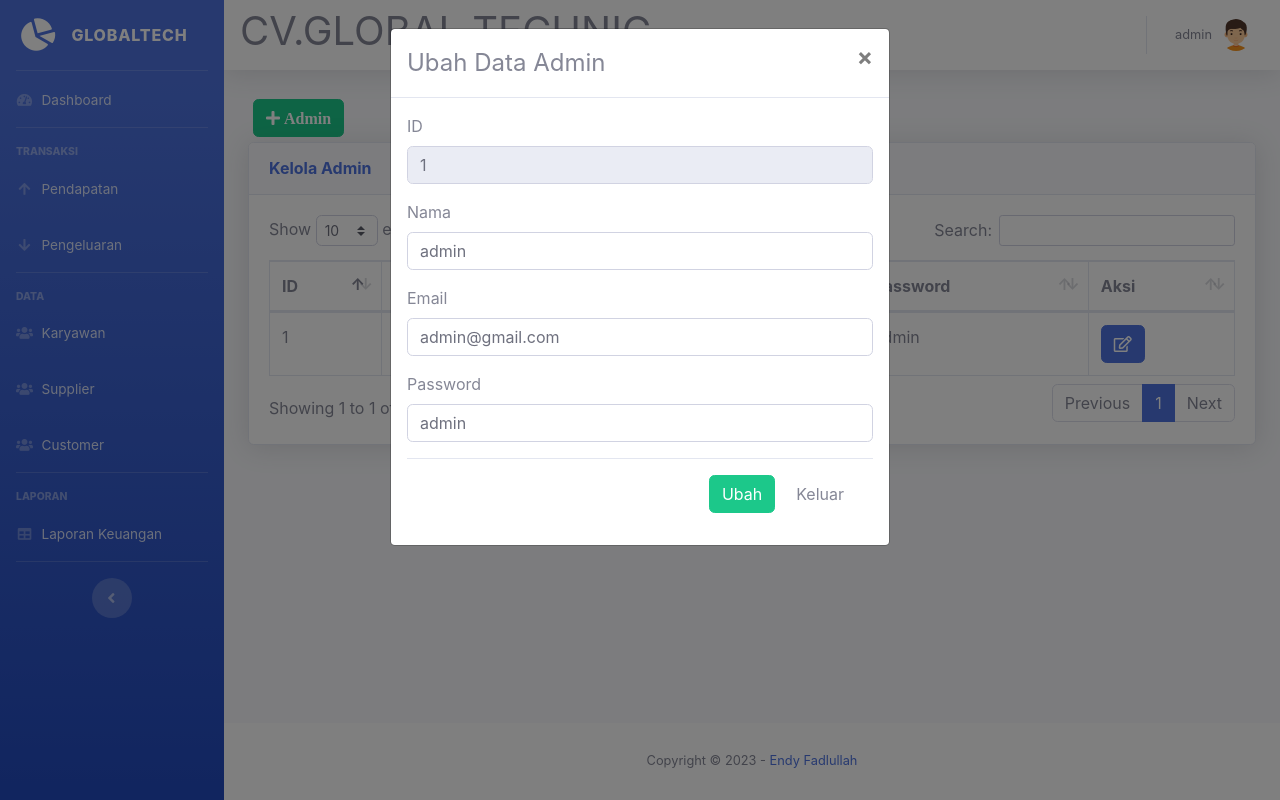
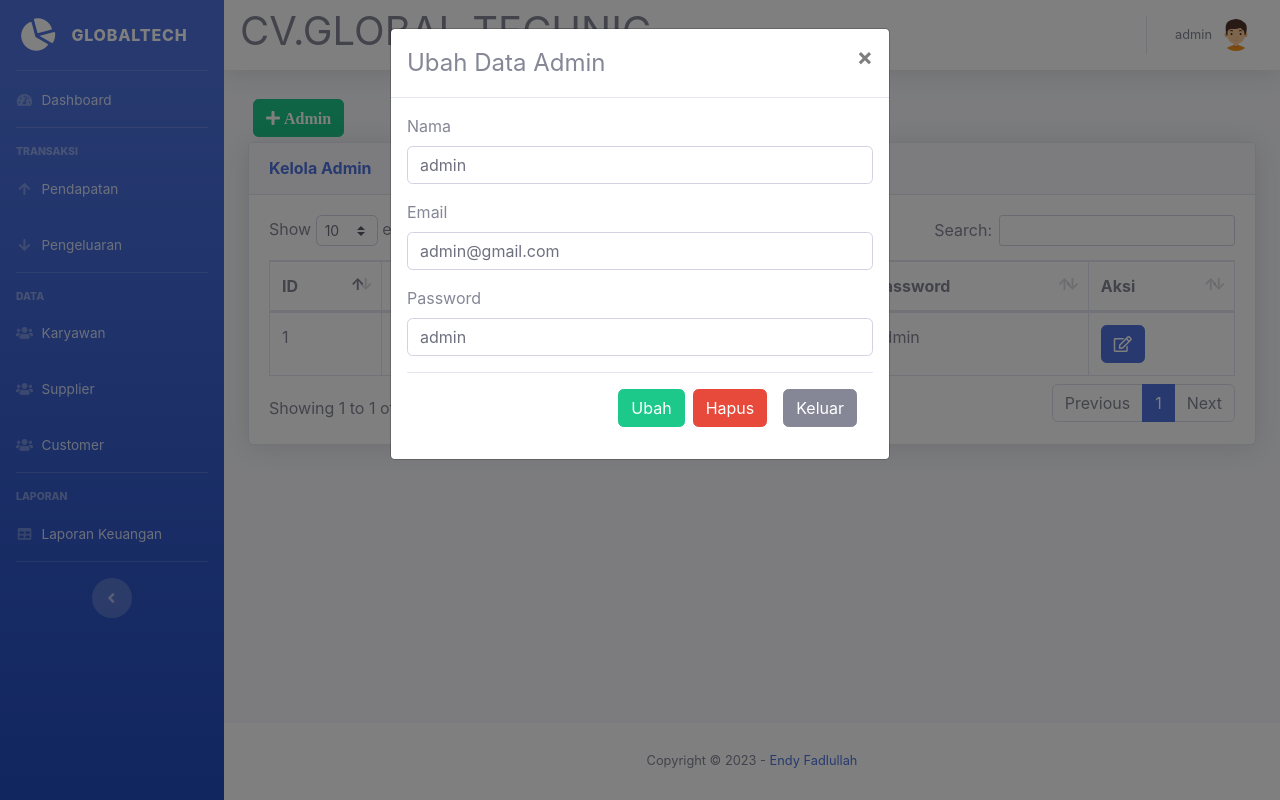
Before and after one commit to Endyfadlullah/project, a PHP site: page /profile.php in a window 1280 px wide, after a click that opens the changed part. Run offline with PHP 8.4, Linux system fonts and the light colour scheme; a user stored in the database is signed in; data comes from the database, SQL or seed files in the repository; some libraries are stand-ins or nearby versions.

Commit message:
tambah sweetalert di admin

```diff
--- a/profile.php
+++ b/profile.php
@@ -24,6 +24,9 @@ require 'cek-sesi.php';
   <!-- Custom styles for this page -->
   <link href="vendor/datatables/dataTables.bootstrap4.min.css" rel="stylesheet">
 
+  <!-- link alert -->
+  <script src="https://cdn.jsdelivr.net/npm/sweetalert2@11"></script>
+
 </head>
 
 <body id="page-top">
@@ -41,9 +44,11 @@ if ($_SESSION['id'] == 1) {
         $lihat = 'none';
       } else {
         $lihat = 'hidden';
-};
+      }
+      ;
       ?>
-<button type="button" class="btn btn-success" style="margin:5px; visibility:<?=$lihat?>" data-toggle="modal" data-target="#myModalTambah"><i class="fa fa-plus"> Admin</i></button><br>
+      <button type="button" class="btn btn-success" style="margin:5px; visibility:<?= $lihat ?>" data-toggle="modal"
+        data-target="#myModalTambah"><i class="fa fa-plus"> Admin</i></button><br>
 
 
       <!-- DataTales Example -->
@@ -69,21 +74,29 @@ if ($_SESSION['id'] == 1) {
                 <?php
                 $id = $_SESSION['id'];
                 if ($id == 1) {
-$query = mysqli_query($koneksi,"SELECT * FROM admin");
+                  $query = mysqli_query($koneksi, "SELECT * FROM admin");
                 } else {
-$query = mysqli_query($koneksi,"SELECT * FROM admin where id_admin = '$id'");
+                  $query = mysqli_query($koneksi, "SELECT * FROM admin where id_admin = '$id'");
                 }
-while ($data = mysqli_fetch_assoc($query))
-{
+                while ($data = mysqli_fetch_assoc($query)) {
                   ?>
                   <tr>
-                      <td><?=$data['id_admin']?></td>
-                      <td><?=$data['nama']?></td>
-                      <td><?=$data['email']?></td>
-                      <td><?=$data['pass']?></td>
+                    <td>
+                      <?= $data['id_admin'] ?>
+                    </td>
+                    <td>
+                      <?= $data['nama'] ?>
+                    </td>
+                    <td>
+                      <?= $data['email'] ?>
+                    </td>
+                    <td>
+                      <?= $data['pass'] ?>
+                    </td>
                     <td>
                       <!-- Button untuk modal -->
-<a href="#" type="button" class=" fa fa-edit btn btn-primary btn-md" data-toggle="modal" data-target="#myModal<?php echo $data['id_admin']; ?>"></a>
+                      <a href="#" type="button" class=" fa fa-edit btn btn-primary btn-md" data-toggle="modal"
+                        data-target="#myModal<?php echo $data['id_admin']; ?>"></a>
                     </td>
                   </tr>
                   <!-- Modal Edit Mahasiswa-->
@@ -101,18 +114,12 @@ while ($data = mysqli_fetch_assoc($query))
 
                             <?php
                             $id = $data['id_admin'];
-$query_edit = mysqli_query($koneksi,"SELECT * FROM admin WHERE id_admin='$id'");
+                            $query_edit = mysqli_query($koneksi, "SELECT * FROM admin WHERE id_admin='$id'");
                             //$result = mysqli_query($conn, $query);
                             while ($row = mysqli_fetch_array($query_edit)) {
                               ?>
 
-
                               <input type="hidden" name="id_admin" value="<?php echo $row['id_admin']; ?>">
-
-<div class="form-group">
-<label>ID</label>
-<input type="text" name="id" class="form-control" value="<?php echo $row['id_admin']; ?>" disabled>
-</div>
 
                               <div class="form-group">
                                 <label>Nama</label>
@@ -131,8 +138,12 @@ while ($row = mysqli_fetch_array($query_edit)) {
                               </div>
 
                               <div class="modal-footer">
-<button type="submit" class="btn btn-success">Ubah</button>
-<button type="button" class="btn btn-default" data-dismiss="modal">Keluar</button>
+                                <button type="submit" id="ubahtombol" class="btn btn-success">Ubah</button>
+                                <button type="button" id="hapus-btn" class="btn btn-danger"
+                                  onclick="deleteConfirm(<?= $row['id_admin']; ?>)">Hapus</button>
+                                <a id="delete-link-<?= $row['id_admin']; ?>"
+                                  href="hapus-admin.php?id_admin=<?= $row['id_admin']; ?>"></a>
+                                <button type="button" class="btn btn-secondary" data-dismiss="modal">Keluar</button>
                               </div>
                               <?php
                             }
@@ -171,7 +182,7 @@ while ($row = mysqli_fetch_array($query_edit)) {
                           </div>
                           <!-- footer modal -->
                           <div class="modal-footer">
-		<button type="submit" class="btn btn-success" >Tambah</button>
+                            <button type="submit" class="btn btn-success">Tambah</button>
                         </form>
                         <button type="button" class="btn btn-default" data-dismiss="modal">Keluar</button>
                       </div>
@@ -197,7 +208,7 @@ while ($row = mysqli_fetch_array($query_edit)) {
   </div>
   <!-- End of Main Content -->
 
-<?php require 'footer.php'?>
+  <?php require 'footer.php' ?>
 
   </div>
   <!-- End of Content Wrapper -->
@@ -211,7 +222,7 @@ while ($row = mysqli_fetch_array($query_edit)) {
   </a>
 
   <!-- Logout Modal-->
-<?php require 'logout-modal.php';?>
+  <?php require 'logout-modal.php'; ?>
 
   <!-- Bootstrap core JavaScript-->
   <script src="vendor/jquery/jquery.min.js"></script>
@@ -230,6 +241,84 @@ while ($row = mysqli_fetch_array($query_edit)) {
   <!-- Page level custom scripts -->
   <script src="js/demo/datatables-demo.js"></script>
 
+  <!-- alert insert sukses -->
+  <?php
+  if (isset($_SESSION['insert-sukses']) && $_SESSION['insert-sukses'] == true) {
+    ?>
+    <script>
+      // Sisipkan skrip JavaScript untuk menangani klik tombol Tambah
+      Swal.fire({
+        title: 'Sukses',
+        text: 'Admin telah berhasil ditambahkan.',
+        icon: 'success',
+        confirmButtonText: 'OK',
+      }).then((result) => {
+        if (result.isConfirmed) {
+          // Redirect atau lakukan tindakan lain jika perlu setelah OK diklik
+          window.location.href = 'profile.php';
+        }
+      });
+    </script>
+    <?php
+    $_SESSION['insert-sukses'] = false;
+  }
+  ?>
+
+  <!-- alert edit sukses -->
+  <?php
+  if (isset($_SESSION['edit-sukses']) && $_SESSION['edit-sukses'] == true) {
+    ?>
+    <script>
+      // Sisipkan skrip JavaScript untuk menangani klik tombol Tambah
+      Swal.fire({
+        title: 'Sukses',
+        text: 'Admin telah berhasil diubah.',
+        icon: 'success',
+        confirmButtonText: 'OK',
+      }).then((result) => {
+        if (result.isConfirmed) {
+          // Redirect atau lakukan tindakan lain jika perlu setelah OK diklik
+          window.location.href = 'profile.php';
+        }
+      });
+    </script>
+    <?php
+    $_SESSION['edit-sukses'] = false;
+  }
+  ?>
+  <!-- alert hapus -->
+  <script>
+    // Sisipkan skrip JavaScript untuk menangani klik tombol Tambah
+    function deleteConfirm(linkn) {
+
+      Swal.fire({
+        title: "Apakah ente mau ngehapus?",
+        text: "Ente tidak akan dapat mengembalikan ini!",
+        icon: "warning",
+        showCancelButton: true,
+        confirmButtonColor: "#3085d6",
+        cancelButtonColor: "#d33",
+        confirmButtonText: "Yes, Hapus"
+      }).then((result) => {
+        if (result.isConfirmed) {
+          localStorage.setItem('swal', true);
+          document.querySelector(`#delete-link-${linkn}`).click();
+        }
+      });
+    }
+    document.addEventListener("DOMContentLoaded", function () {
+      // Code yang ingin dijalankan setelah seluruh HTML telah dimuat
+      if (localStorage.getItem('swal') && localStorage.getItem('swal') == 'true') {
+        Swal.fire({
+          title: "Deleted!",
+          text: "Sukses menghapus data.",
+          icon: "success"
+        })
+        localStorage.setItem('swal', false)
+      }
+    });
+  </script>
+
 </body>
 
 </html>
```
Also changed, not shown: proses-edit-admin.php (+6 -7 lines), tambah-admin.php (+6 -7 lines). Lines whose indentation alone changed are shown as unchanged.
